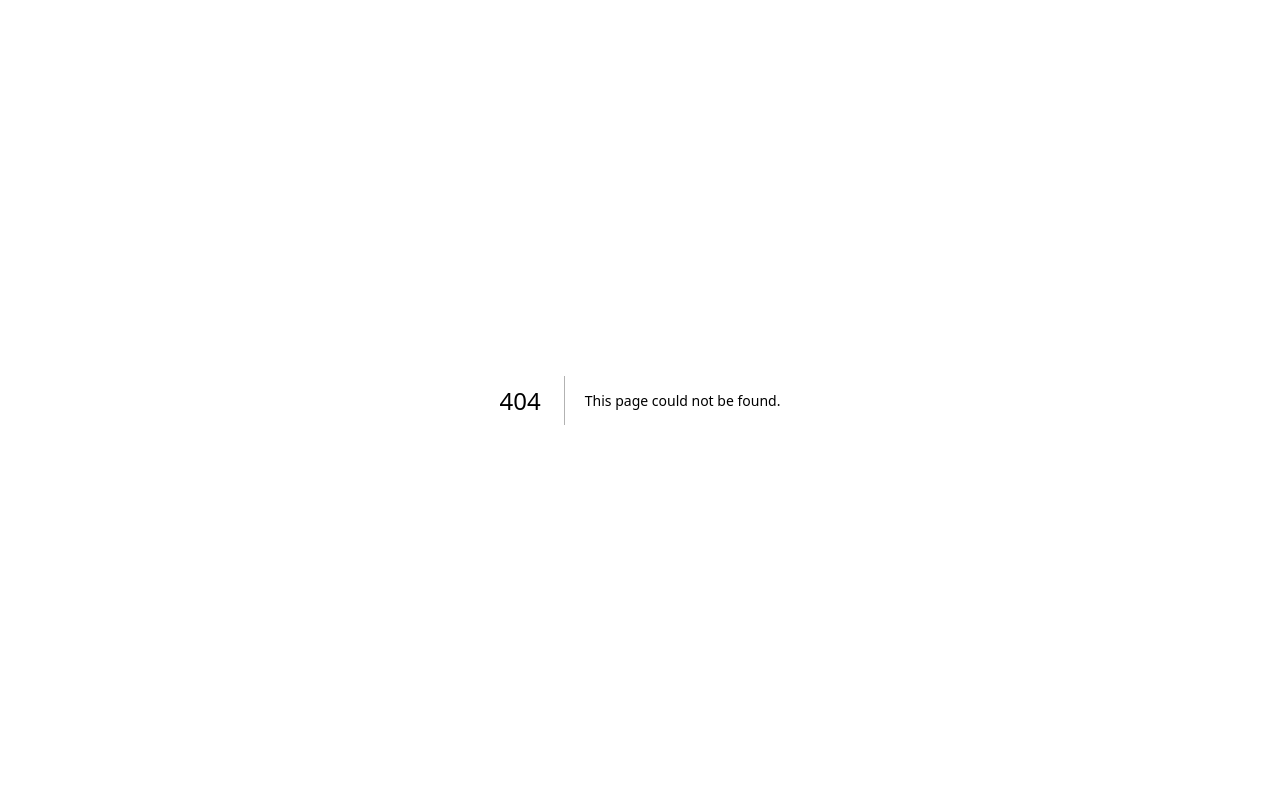
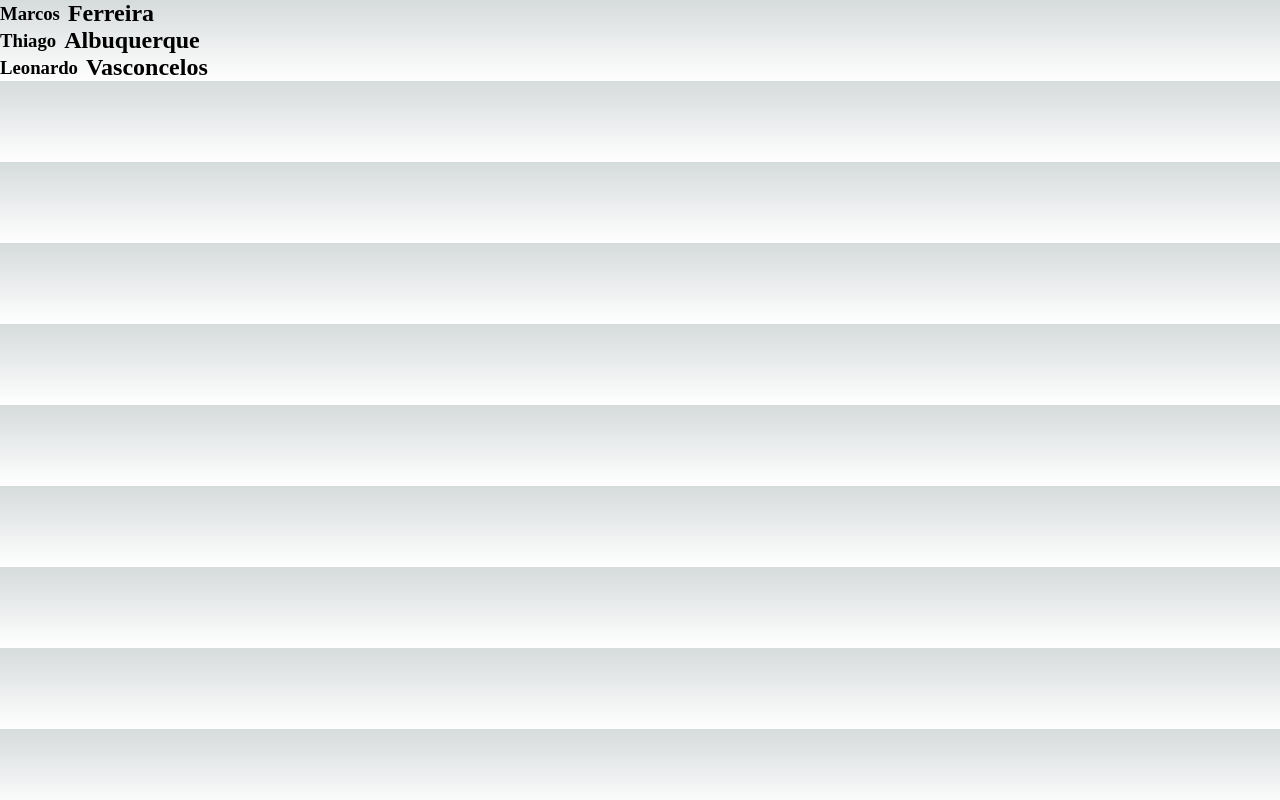
Before and after one commit to marcosprofile/reactAndNextJS, a Next.js app in the folder exercicios/: page /comunicacao/direta in a window 1280 px wide. Before the commit this address had no page. Built offline with nearby package versions, Linux system fonts and the light colour scheme.

Commit message:
Add files via upload

```diff
--- /dev/null
+++ b/exercicios/src/pages/comunicacao/direta.jsx
@@ -0,0 +1,9 @@
+import Pai from "../../../components/direta/Pai";
+
+export default function direta() {
+  return (
+    <div>
+      <Pai />
+    </div>
+  )
+}
```
Also changed, not shown: exercicios/src/pages/comunicacao/indireta1.jsx (added, +9 -0 lines).
